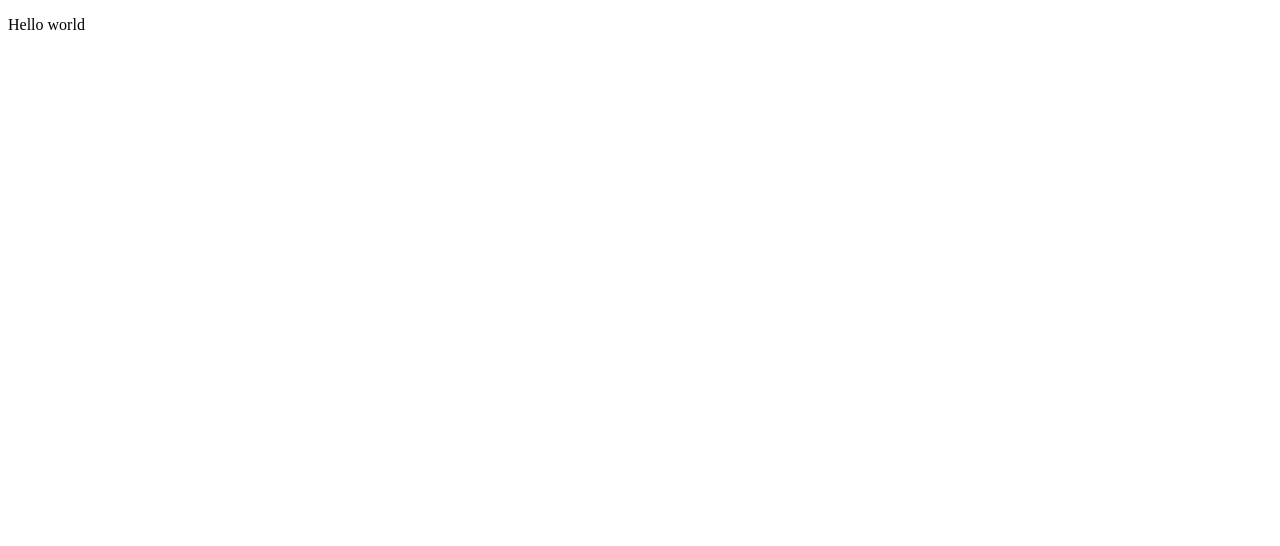
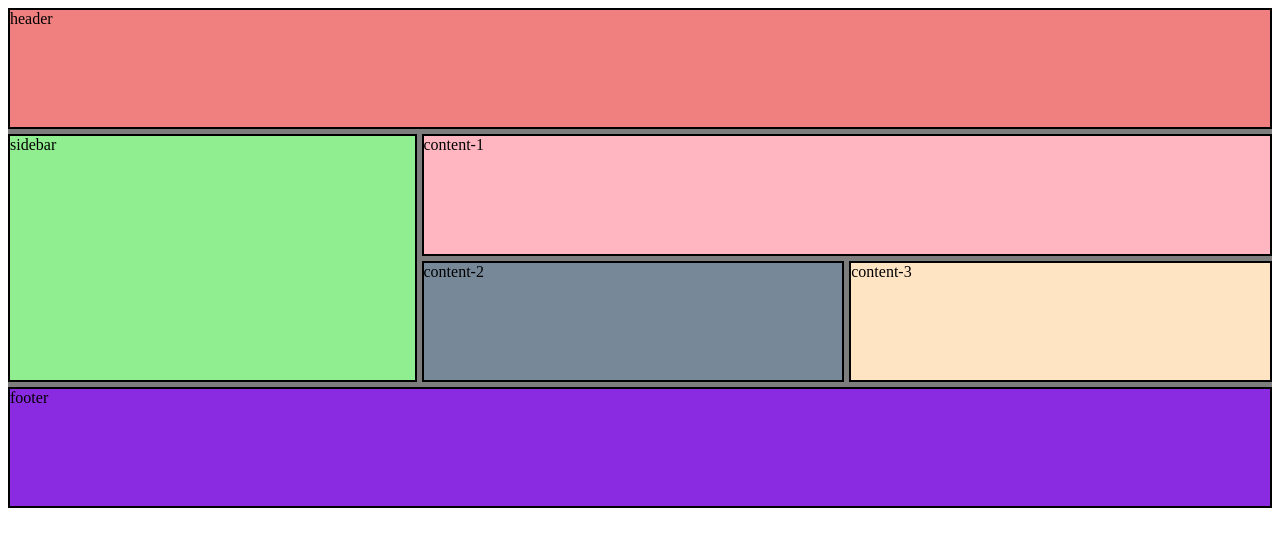
Before and after one commit to umairkhan003/1_project, a plain HTML site: page index.html in a window 1280 px wide. Drawn offline with Linux system fonts and the light colour scheme.

Commit message:
'project'

```diff
--- a/index.html
+++ b/index.html
@@ -7,6 +7,13 @@
     <link rel="stylesheet" href="./project.css">
 </head>
 <body>
-    <p>Hello world</p>
+    <div class="container">
+        <div class="item1">header</div>
+        <div class="item2">sidebar</div>
+        <div class="item3">content-1</div>
+        <div class="item4">content-2</div>
+        <div class="item5">content-3</div>
+        <div class="item6">footer</div>
+    </div>
 </body>
 </html>
--- a/project.css
+++ b/project.css
@@ -0,0 +1,49 @@
+.container {
+    display: grid;
+    background-color: rgba(0, 0, 0, 0.511);
+    grid-template-areas: 'header header header header header header'
+        'sidebar sidebar content-1 content-1 content-1 content-1'
+        'sidebar sidebar content-2 content-2 content-3 content-3'
+        'footer footer footer footer footer footer ';
+
+    gap: 5px;
+    height: 500px;
+}
+
+.item1 {
+    grid-area: header;
+    border: 2px solid;
+    background-color: lightcoral;
+
+}
+
+.item2 {
+    grid-area: sidebar;
+    border: 2px solid;
+    background-color: lightgreen;
+
+}
+
+.item3 {
+    grid-area: content-1;
+    border: 2px solid;
+    background-color: lightpink;
+}
+
+.item4 {
+    grid-area: content-2;
+    border: 2px solid;
+    background-color: lightslategray;
+}
+
+.item5 {
+    grid-area: content-3;
+    border: 2px solid;
+    background-color: bisque;
+}
+
+.item6 {
+    grid-area: footer;
+    border: 2px solid;
+    background-color: blueviolet;
+}
```
